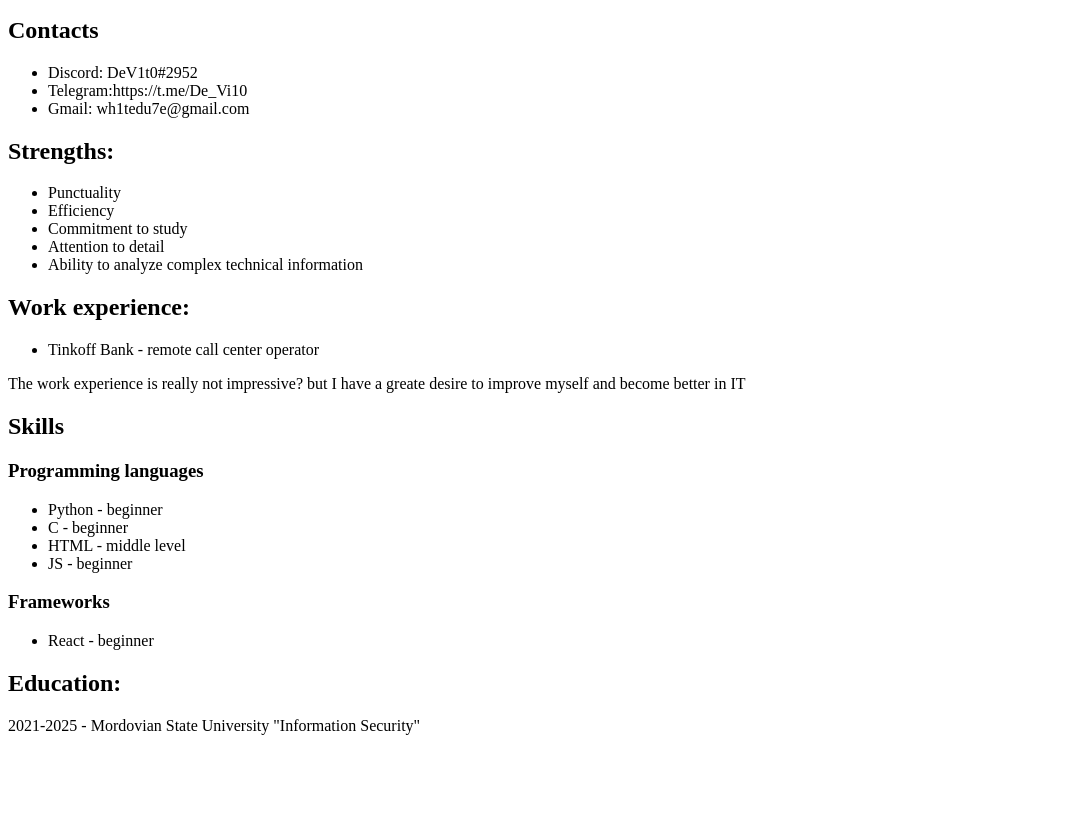
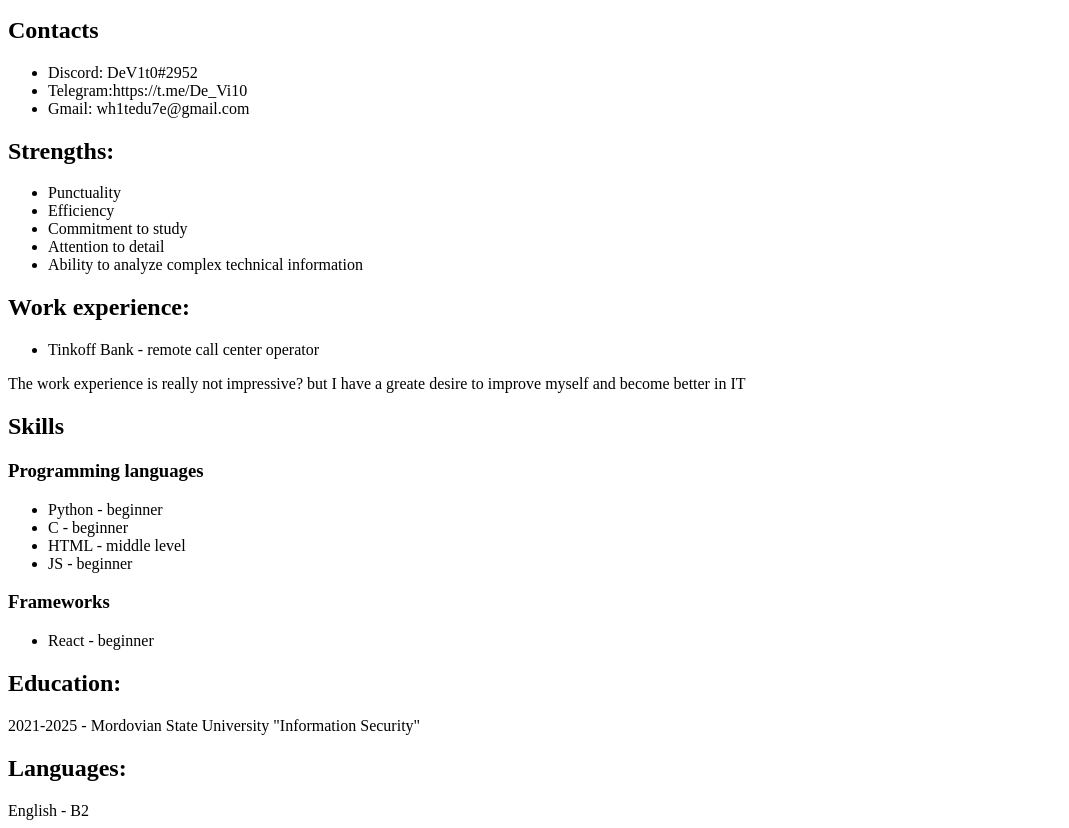
Before and after one commit to DeV1to/rsschool-cv, a plain HTML site: page index.html in a window 1280 px wide. Shown: the part 148-976 px from the top of the page, without its empty margins (0-1069 px from the left). Before the commit the page ends 891 px from the top, so only its background shows below. Drawn offline with Linux system fonts and the light colour scheme.

Commit message:
fix: Languages
Adding languages block

```diff
--- a/index.html
+++ b/index.html
@@ -44,6 +44,8 @@
         </ul>
         <h2>Education:</h2>
         2021-2025 - Mordovian State University "Information Security"
+        <h2>Languages:</h2>
+        English - B2
     </div>
 </body>
 </html>
```
